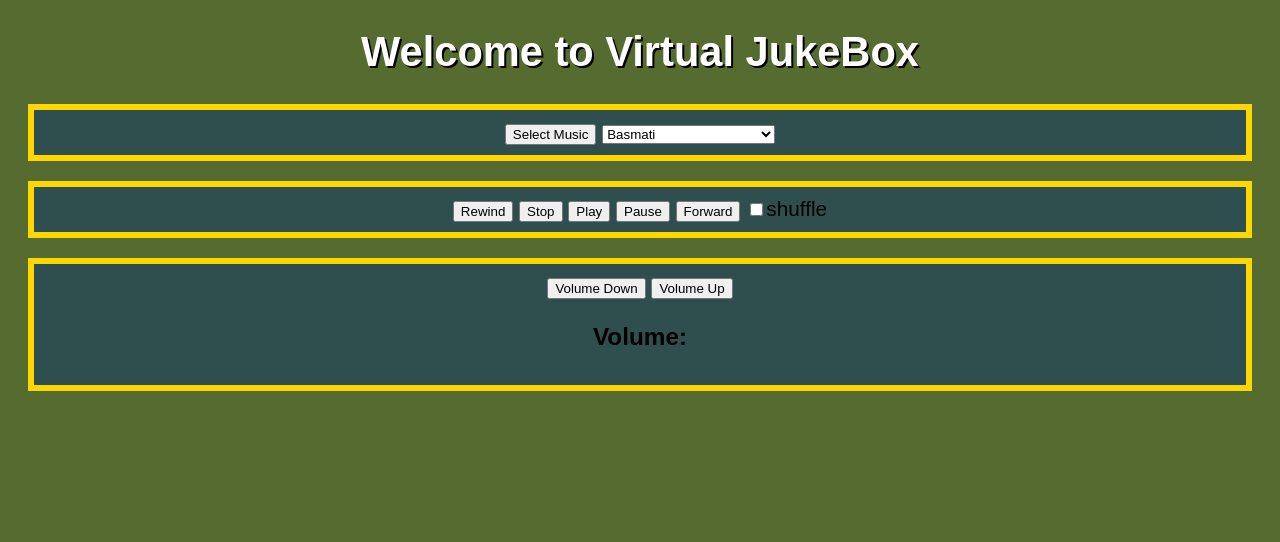
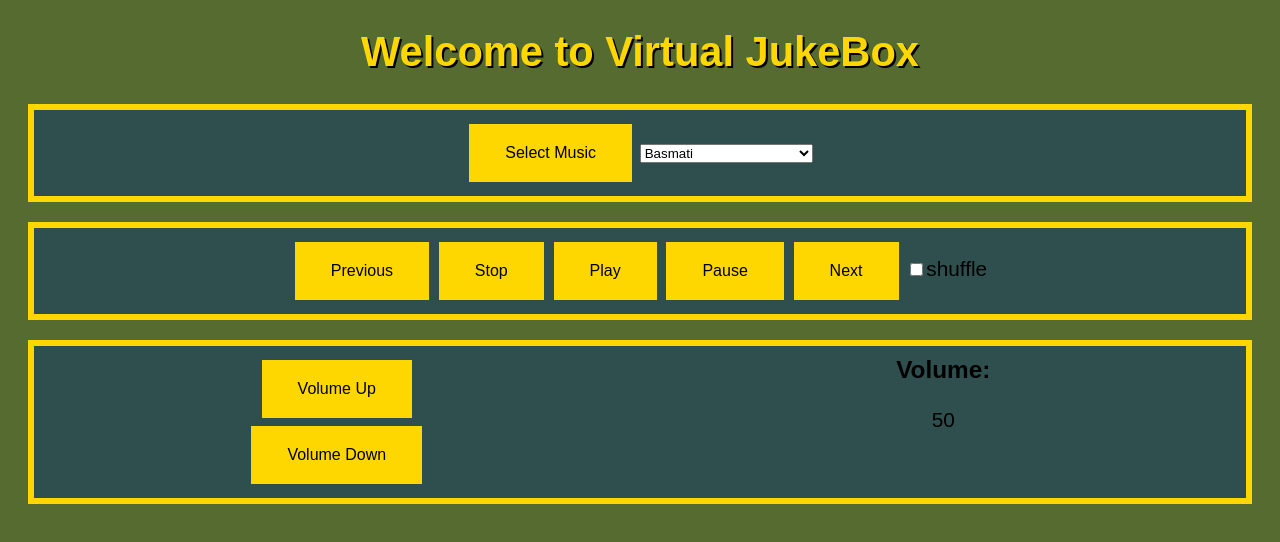
Before and after one commit to MiguelAlao/JukeBox, a plain HTML site: page JukeBox/index.html in a window 1280 px wide. Drawn offline with Linux system fonts and the light colour scheme.

Commit message:
JukeBox
buttons configuration changed and replaced onClick for addEventListeners

```diff
--- a/JukeBox/JukeBox.css
+++ b/JukeBox/JukeBox.css
@@ -7,7 +7,7 @@ body {
 h1 {
 	text-align: center;
 	text-shadow: 2px 2px black;
-	color: white;
+	color: gold;
 }
 
 h2 {
@@ -35,7 +35,8 @@ h2 {
     border: 6px solid gold;
 }
 
-#Vol {
+#VolBar {
+    column-count: 2;
 	padding: 10px;
 	text-align: center;
     color: black;
@@ -43,3 +44,23 @@ h2 {
     background-color: DarkSlateGrey;
     border: 6px solid gold;
 }
+
+.button {
+    background-color: Gold;
+    border: 4px solid gold;
+    color: black;
+    padding: 16px 32px;
+    text-align: center;
+    text-decoration: none;
+    display: inline-block;
+    font-size: 16px;
+    margin: 4px 2px;
+    -webkit-transition-duration: 0.4s; /* Safari */
+    transition-duration: 0.4s;
+    cursor: pointer;
+}
+
+.button:hover {
+    background-color: DarkOliveGreen;
+    color: gold;
+}
--- a/JukeBox/JukeBox.js
+++ b/JukeBox/JukeBox.js
@@ -1,3 +1,5 @@
+"use strict"
+
 class Song{
 	constructor(path){
 		this.path = path;
@@ -7,7 +9,6 @@ class Song{
 	play(vol){
 		this.audio.volume = vol;
 		this.audio.play();
-		document.getElementById("Volume").innerHTML = this.audio.volume;
 	}
 
 	pause(){
@@ -26,6 +27,7 @@ class JukeBox{
 		this.musicList = [];
 		this.musicIndex = 0;
 		this.volume = 0.5;
+		this.Shuffle = false;
 	}
 
 	addMusic(song){
@@ -45,15 +47,14 @@ class JukeBox{
 	}
 
 	gotoSong(){
-		this.musicList[this.musicIndex].stop();
+		this.stop();
 		this.musicIndex = document.getElementById("Music").selectedIndex;
-		this.musicList[this.musicIndex].play(this.volume);
+		this.play();
 	}
 
 	forward(){
-		this.musicList[this.musicIndex].stop();
-	    let x = document.getElementById("Shuffle");
-	    if (x.checked === true){
+		this.stop();
+	    if (this.Shuffle === true){
 	    	this.musicIndex = Math.floor((Math.random() * this.musicList.length))
 	    	console.log(this.musicIndex);
 	    } else {
@@ -62,32 +63,30 @@ class JukeBox{
 				this.musicIndex = 0;
 			};
 		}
-		this.musicList[this.musicIndex].play(this.volume);
+		this.play();
 	}
 
 	rewind(){
-		this.musicList[this.musicIndex].stop();
+		this.stop();
 		if (this.musicIndex > 0){
 			this.musicIndex--;
 		}
-		this.musicList[this.musicIndex].play(this.volume);
+		this.play();
 	}
 
 	volUp(){
-		let x = this.musicList[this.musicIndex].audio.volume;
+		let x = this.volume;
 		if (x < 1){
 			x = Math.round((x + 0.05) * 100) / 100;
-			document.getElementById("Volume").innerHTML = x;
-			this.musicList[this.musicIndex].audio.volume = x;
+			this.musicList[this.musicIndex].audio.volume = x ;
 			this.volume = x;
 		}
 	};
 
 	volDn(){
-		let x = this.musicList[this.musicIndex].audio.volume;
+		let x = this.volume;
 		if (x > 0){
 			x = Math.round((x - 0.05) * 100) / 100;
-			document.getElementById("Volume").innerHTML = x;
 			this.musicList[this.musicIndex].audio.volume = x;
 			this.volume = x;
 		}
--- a/JukeBox/index.html
+++ b/JukeBox/index.html
@@ -15,7 +15,7 @@
         <h1>Welcome to Virtual JukeBox</h1>
 
         <div id="MscLst">
-            <button onclick="JukeBox1.gotoSong()" type="button">Select Music</button>
+            <button id="selectMusBtn" class="button" type="button">Select Music</button>
             <select id="Music">
             <option value="0">Basmati</option>
             <option value="1">Homelands</option>
@@ -24,30 +24,59 @@
         </div>
 
         <div id="btn">
-            <button onclick="JukeBox1.rewind()" type="button">Rewind</button>
-            <button onclick="JukeBox1.stop()" type="button">Stop</button>
-            <button onclick="JukeBox1.play()" type="button">Play</button>
-            <button onclick="JukeBox1.pause()" type="button">Pause</button>
-            <button onclick="JukeBox1.forward()" type="button">Forward</button>
+            <button id="rewindBtn" class="button" type="button">Previous</button>
+            <button id="stopBtn" class="button" type="button">Stop</button>
+            <button id="playBtn" class="button" type="button">Play</button>
+            <button id="pauseBtn" class="button" type="button">Pause</button>
+            <button id="forwardBtn" class="button" type="button">Next</button>
             <input type="checkbox" id="Shuffle">shuffle
         </div>
 
-        <div id="Vol">
-            <button onclick="JukeBox1.volDn()" type="button">Volume Down</button>
-            <button onclick="JukeBox1.volUp()" type="button">Volume Up</button>
-            <h3>Volume:</h3>
-            <div id="Volume">
+        <div id="VolBar">
+                <button id="volUpBtn" class="button" type="button">Volume Up</button><br>
+                <button id="volDnBtn" class="button" type="button">Volume Down</button>
+                <h3>Volume:</h3>
+                <div id="Volume"></div>
         </div>
 
         <script>
 
             let JukeBox1 = new JukeBox();
+            document.getElementById("Volume").innerText = JukeBox1.volume * 100;
             JukeBox1.addMusic(new Song("./music/Basmati.mp3"));
             JukeBox1.addMusic(new Song("./music/Homelands.mp3"));
             JukeBox1.addMusic(new Song("./music/DAVID AUGUST & ENSEMBLE.mp3"));
 
             console.log(JukeBox1);
 
+            document.getElementById("selectMusBtn").addEventListener("click", function(){JukeBox1.gotoSong()});
+            document.getElementById("rewindBtn").addEventListener("click", function(){JukeBox1.rewind()});
+            document.getElementById("stopBtn").addEventListener("click", function(){JukeBox1.stop()});
+            document.getElementById("playBtn").addEventListener("click", function(){JukeBox1.play()});
+            document.getElementById("pauseBtn").addEventListener("click", function(){JukeBox1.pause()});
+            document.getElementById("forwardBtn").addEventListener("click", function(){JukeBox1.forward()});
+            document.getElementById("volDnBtn").addEventListener("click", function(){
+                JukeBox1.volDn();
+                document.getElementById("Volume").innerText = JukeBox1.volume * 100;
+            });
+            //document.getElementById("volUpBtn").addEventListener("click", function(){
+            //    JukeBox1.volUp();
+            //    document.getElementById("Volume").innerHTML = JukeBox1.volume * 100;
+            //});
+            document.getElementById("volUpBtn").onclick = function(){
+               JukeBox1.volUp();
+               document.getElementById("Volume").innerText = JukeBox1.volume * 100;
+           }
+
+            document.getElementById("Shuffle").onclick = function() {
+                if (document.getElementById("Shuffle").checked){
+                    JukeBox1.Shuffle = true;
+                }else{
+                    JukeBox1.Shuffle = false;
+                }
+            }
+
+
         </script>
 
      </body>
```
